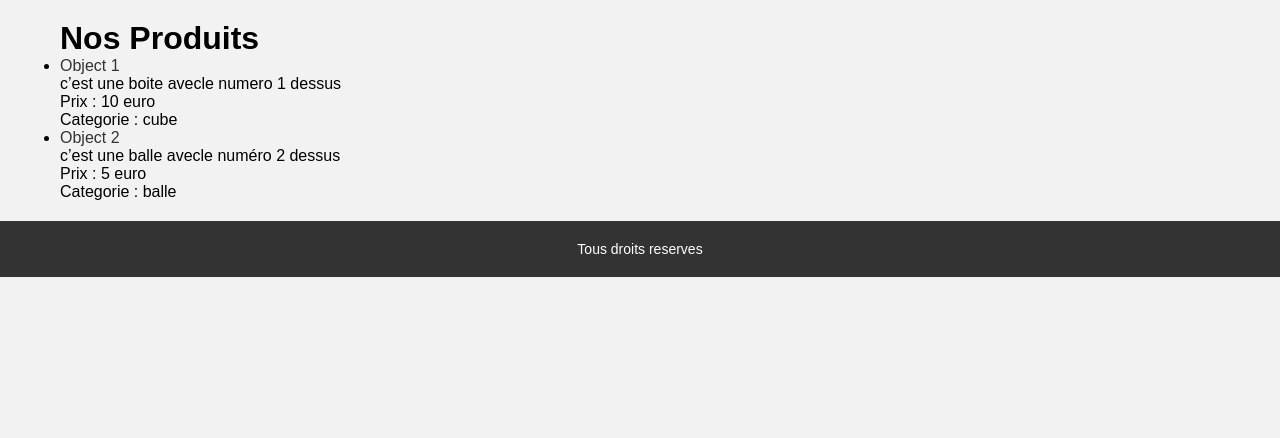
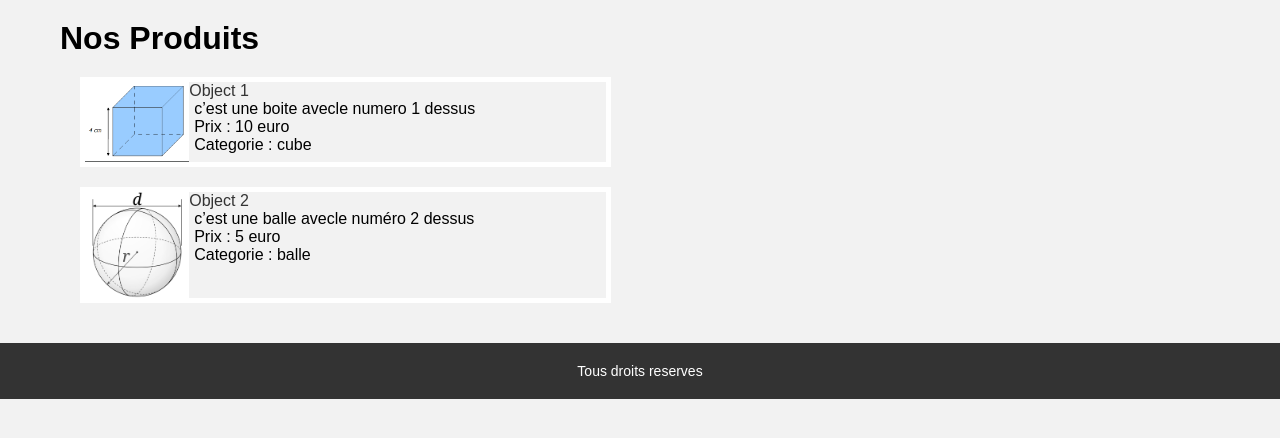
Before and after one commit to CyanUnderscore/Store, a Flask app: page /products in a window 1280 px wide. Shown: the part 61-499 px from the top of the page. Run offline with Flask 3, Linux system fonts and the light colour scheme.

Commit message:
on avance

```diff
--- a/database.csv
+++ b/database.csv
@@ -1,3 +1,3 @@
-id,name,description,price,Image,score,category
-1,Object 1,c’est une boite avecle numero 1 dessus,10,null,5,cube
-2,Object 2,c’est une balle avecle numéro 2 dessus,5,null,4.5,balle
+id,name,description,price,image,score,category
+1,Object 1,c’est une boite avecle numero 1 dessus,10,/static/cube.png,5,cube
+2,Object 2,c’est une balle avecle numéro 2 dessus,5,/static/sphere.png,4.5,balle
--- a/templates/base.html
+++ b/templates/base.html
@@ -8,9 +8,9 @@
         <header>
             <nav>
                 <ul>
-                    <li><a href="/">Acceuil</a></li>
-                    <li><a href="/products">Produits</a></li>
-                    <li><a href="/contact">Contact</a></li>
+                    <li class="menu"><a href="/">Acceuil</a></li>
+                    <li class="menu"><a href="/products">Produits</a></li>
+                    <li class="menu"><a href="/contact">Contact</a></li>
                 </ul>
             </nav>
         </header>
--- a/templates/products.html
+++ b/templates/products.html
@@ -1,17 +1,22 @@
 {% extends "base.html" %}
 {% block content %}
 <h1>Nos Produits</h1>
-<ul>
+<table style="border-spacing: 20px;">
     {% for product in products %}
-    <li>
-        <a href="{{ url_for('product_detailed', id=product['id']) }}">{{ product['name'] }}</a>
-        <br>
-        {{ product['description']}}
-        <br>
-        Prix : {{ product['price'] }} euro
-        <br>
-        Categorie : {{ product['category'] }}
-    </li>
+    <tr>
+        <td style="border: 5px solid rgb(255, 255, 255);">
+            <img src="{{ product['image'] }}" style="height: 20%; width: 20%; float: left;">
+        <div>
+            <a href="{{ url_for('product_detailed', id=product['id']) }}">{{ product['name'] }}</a>
+            <br>
+            <span style="margin-left: 5px;margin-top: 10px;">{{ product['description']}}</span>
+            <br>
+            <span style="margin-left: 5px; margin-top: 10px;">Prix : {{ product['price'] }} euro</span>
+            <br>
+            <span style="margin-left: 5px;margin-top: 10px;">Categorie : {{ product['category'] }}</span>
+        </div>
+        </td>
+    </tr>
     {% endfor %}
-</ul>
+</table>
 {% endblock %}
```
Also changed, not shown: templates/contact.html (+16 -7 lines), static/cube.png (added), static/sphere.png (added), 1 other file.
